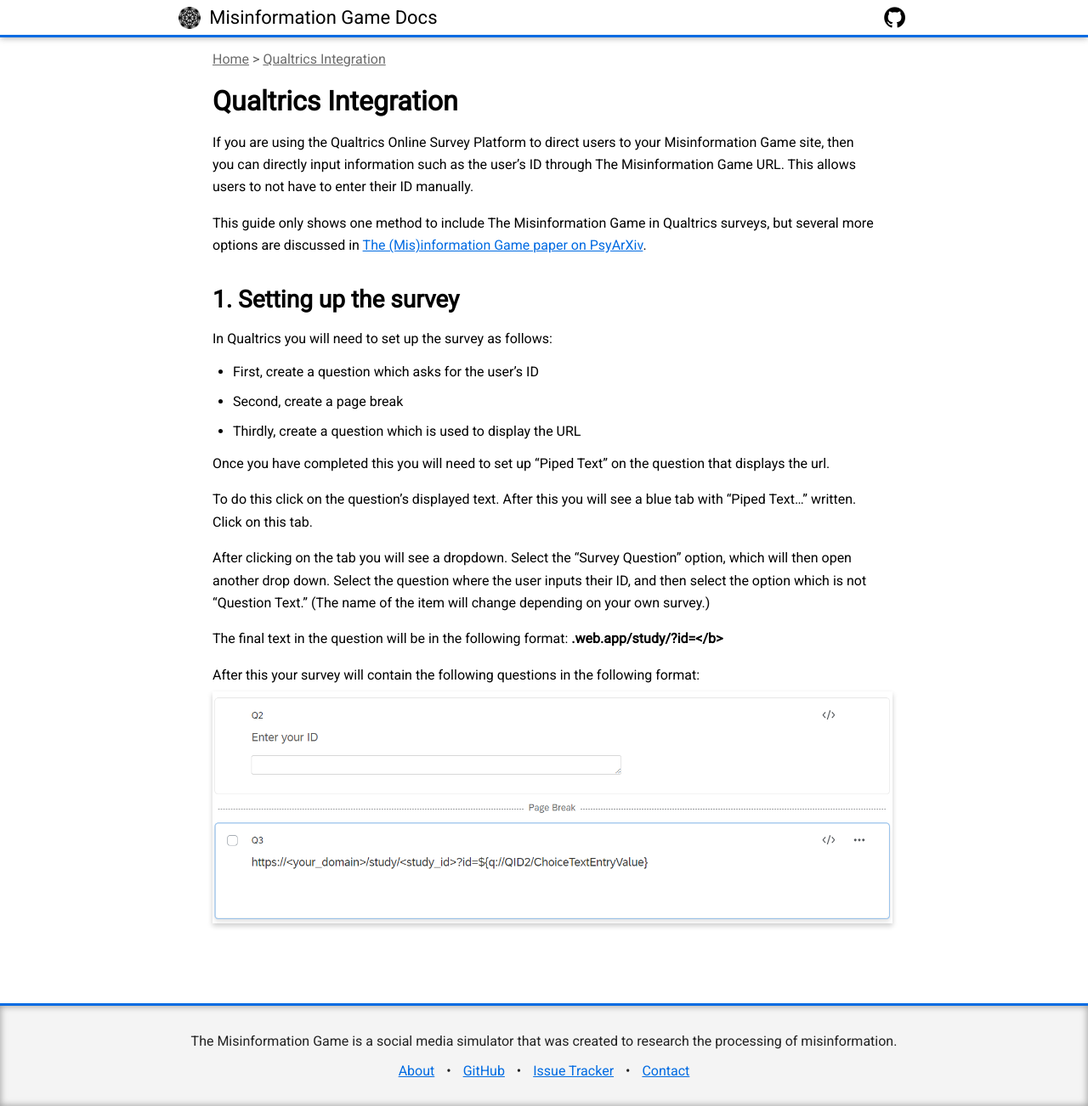
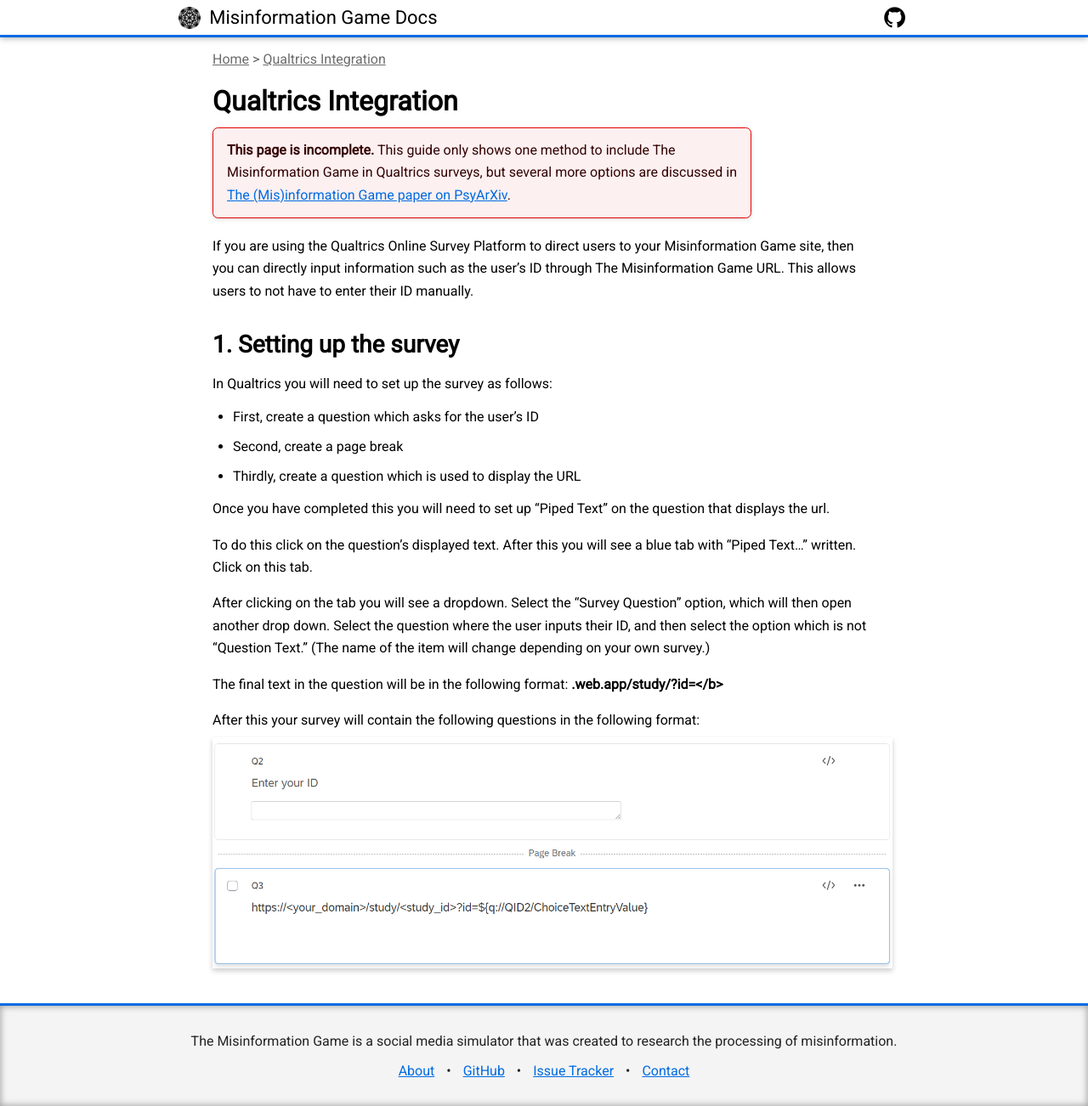
Before and after one commit to beekewardin/themisinformationgame.github.io, a Jekyll site: the page built from QualtricsIntegration.md, in a window 1280 px wide and 1302 px high. Shown: the whole window at 85% size. Built offline with Jekyll 4.4.1, drawn with Linux system fonts in a browser that asks for light colours; nearby versions of some CDN libraries; our own code applies the rules of GitHub Pages for plain Markdown files.

Commit message:
Add warning about the Qualtrics integration page being incomplete

```diff
--- a/QualtricsIntegration.md
+++ b/QualtricsIntegration.md
@@ -7,14 +7,18 @@
 # Qualtrics Integration
 {:#intro .no_toc}
 
+<p class="error">
+    <span style="font-weight: bold">This page is incomplete.</span>
+    This guide only shows one method to include The Misinformation Game
+    in Qualtrics surveys, but several more options are discussed in
+    <a href="https://psyarxiv.com/628wc/">
+        The (Mis)information Game paper on PsyArXiv</a>.
+</p>
+
 If you are using the Qualtrics Online Survey Platform to direct
 users to your Misinformation Game site, then you can directly input
 information such as the user's ID through The Misinformation
 Game URL. This allows users to not have to enter their ID manually.
-
-This guide only shows one method to include The Misinformation Game
-in Qualtrics surveys, but several more options are discussed in
-[The (Mis)information Game paper on PsyArXiv](https://psyarxiv.com/628wc/).
 
 
 
```
